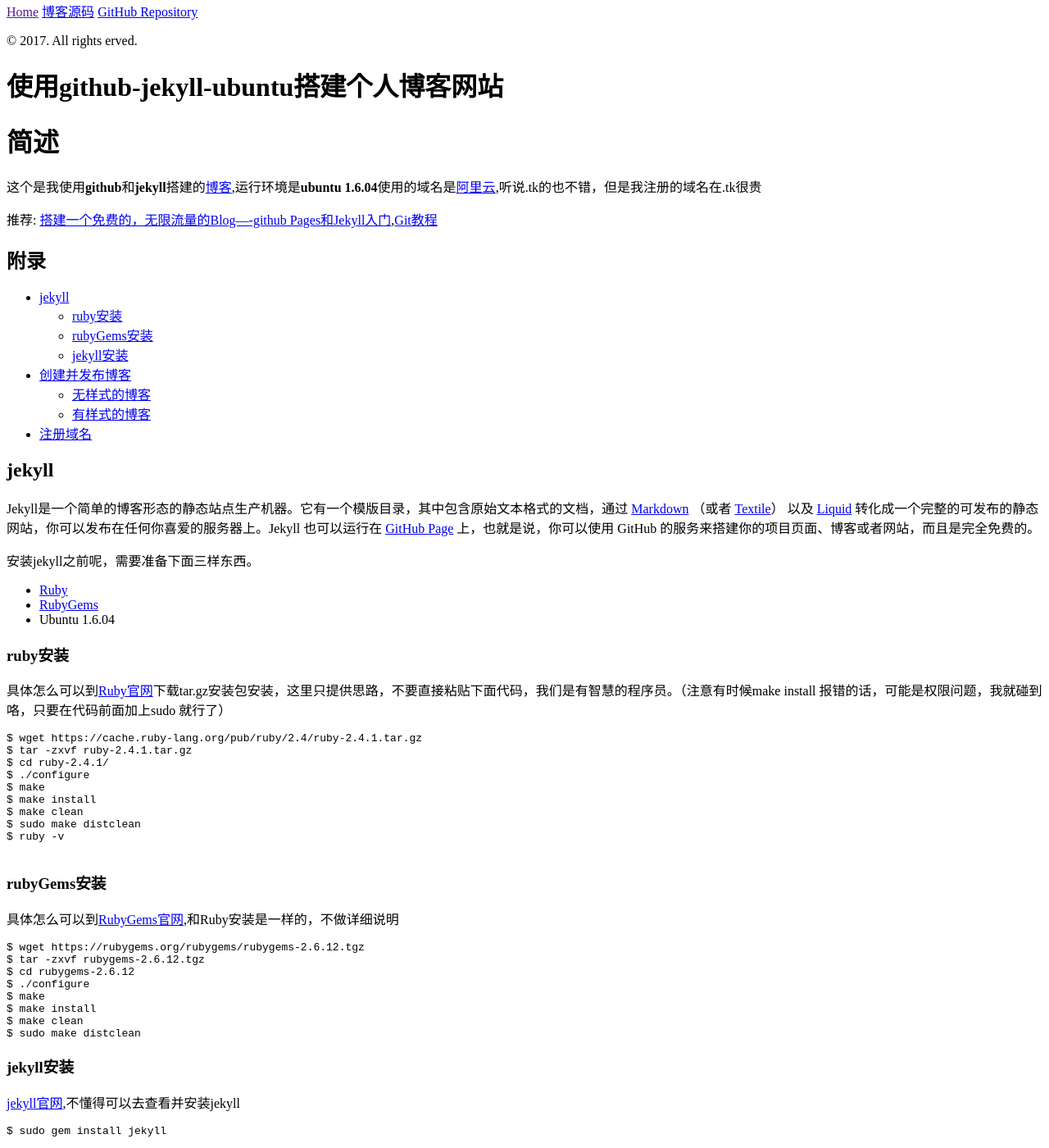
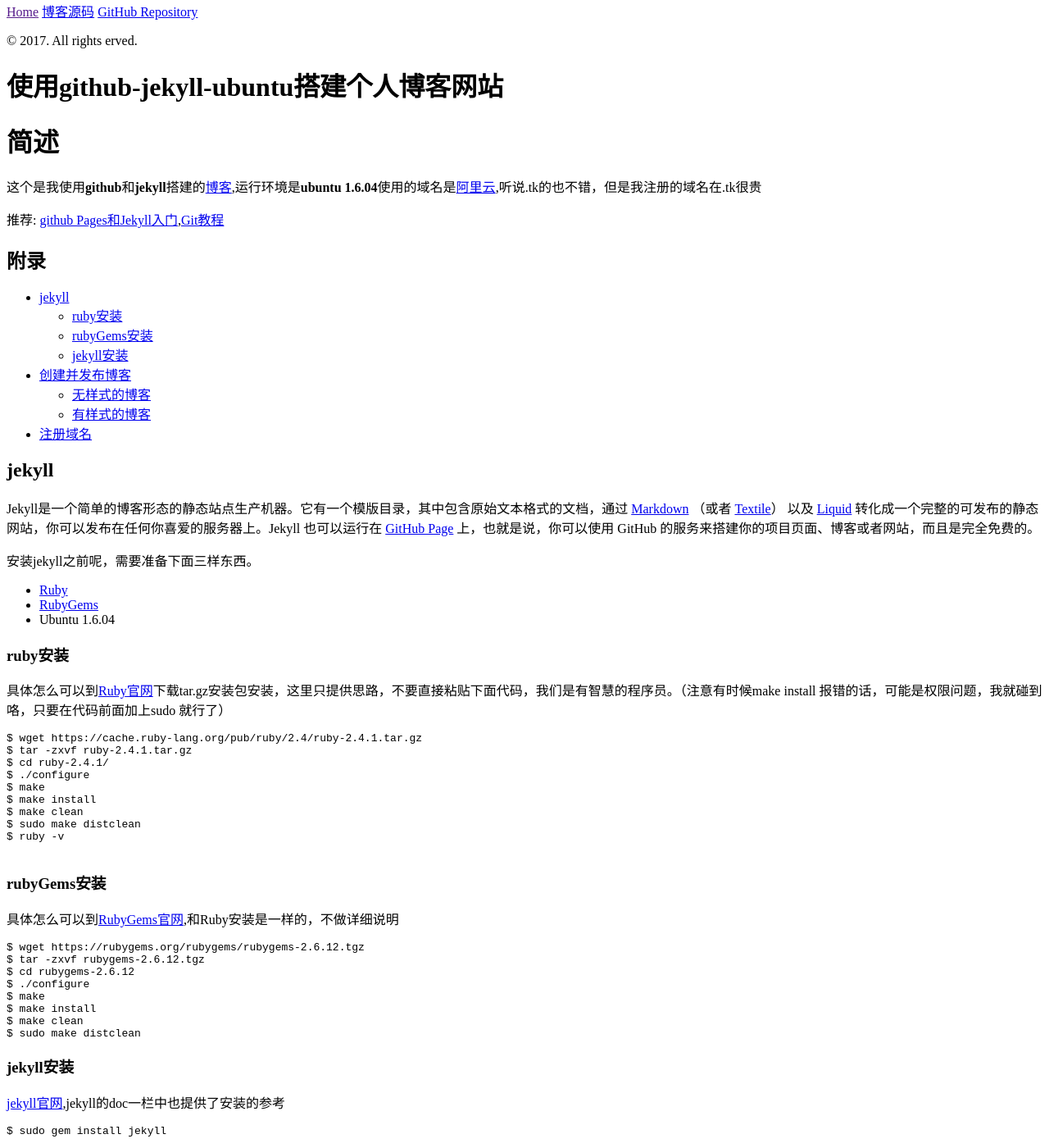
Before and after one commit to sihaiboli/Demo233.github.io, a Jekyll site: the page built from _posts/2017-7-20-github-jekyll-ubuntu-阿里云.md, in a window 1280 px wide and 1400 px high, scrolled down 344 px. Shown: the whole window at 82% size. Built offline with Jekyll 4.4.1, drawn with Linux system fonts in a browser that asks for light colours; Markdown is read by kramdown in place of the engine named in the settings.

````diff
--- a/_posts/2017-7-20-github-jekyll-ubuntu-阿里云.md
+++ b/_posts/2017-7-20-github-jekyll-ubuntu-阿里云.md
@@ -7,7 +7,7 @@ title: 使用github-jekyll-ubuntu搭建个人博客网站
 
 这个是我使用**github**和**jekyll**搭建的[博客](http://www.zonegood.com),运行环境是**ubuntu 1.6.04**使用的域名是[阿里云](https://cn.aliyun.com/),听说.tk的也不错，但是我注册的域名在.tk很贵
 
-推荐: [搭建一个免费的，无限流量的Blog----github Pages和Jekyll入门](http://www.ruanyifeng.com/blog/2012/08/blogging_with_jekyll.html),[Git教程](https://www.liaoxuefeng.com/wiki/0013739516305929606dd18361248578c67b8067c8c017b000)
+推荐: [github Pages和Jekyll入门](http://www.ruanyifeng.com/blog/2012/08/blogging_with_jekyll.html),[Git教程](https://www.liaoxuefeng.com/wiki/0013739516305929606dd18361248578c67b8067c8c017b000)
 
 ## 附录
 
@@ -67,7 +67,7 @@ $ sudo make distclean
 
 ### jekyll安装
 
-[jekyll官网](http://jekyll.com.cn/docs/installation/),不懂得可以去查看并安装jekyll
+[jekyll官网](http://jekyll.com.cn/docs/installation/),jekyll的doc一栏中也提供了安装的参考
 
 ```
 $ sudo gem install jekyll
````
